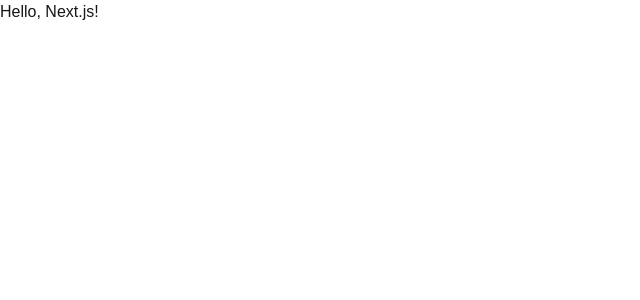
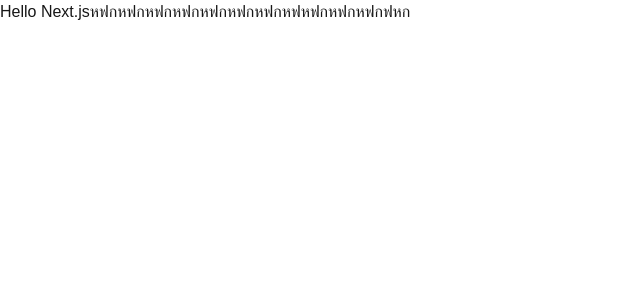
Before and after one commit to WorldPk/my-web, a Next.js app: page / in a window 1280 px wide. Shown: the top 300 px of the page, without its empty margins (0-640 px from the left). Built offline with nearby package versions, Linux system fonts and the light colour scheme.

Commit message:
ข้อความสั้น ๆ อธิบายสิ่งที่แก้ไข เช่น แก้หน้า page.tsx เพิ่มฟีเจอร์ใหม่

```diff
--- a/src/app/page.tsx
+++ b/src/app/page.tsx
@@ -1,10 +1,10 @@
-import Image from "next/image";
-
+// src/app/page.tsx
+import React from 'react';
 
 export default function Page() {
   return (
-    <div>
-      Hello, Next.js!
-    </div>
+    <main>
+      <h1>Hello Next.jsหฟกหฟกหฟกหฟกหฟกหฟกหฟกหฟหฟกหฟกหฟกฟหก</h1>
+    </main>
   );
 }
```
